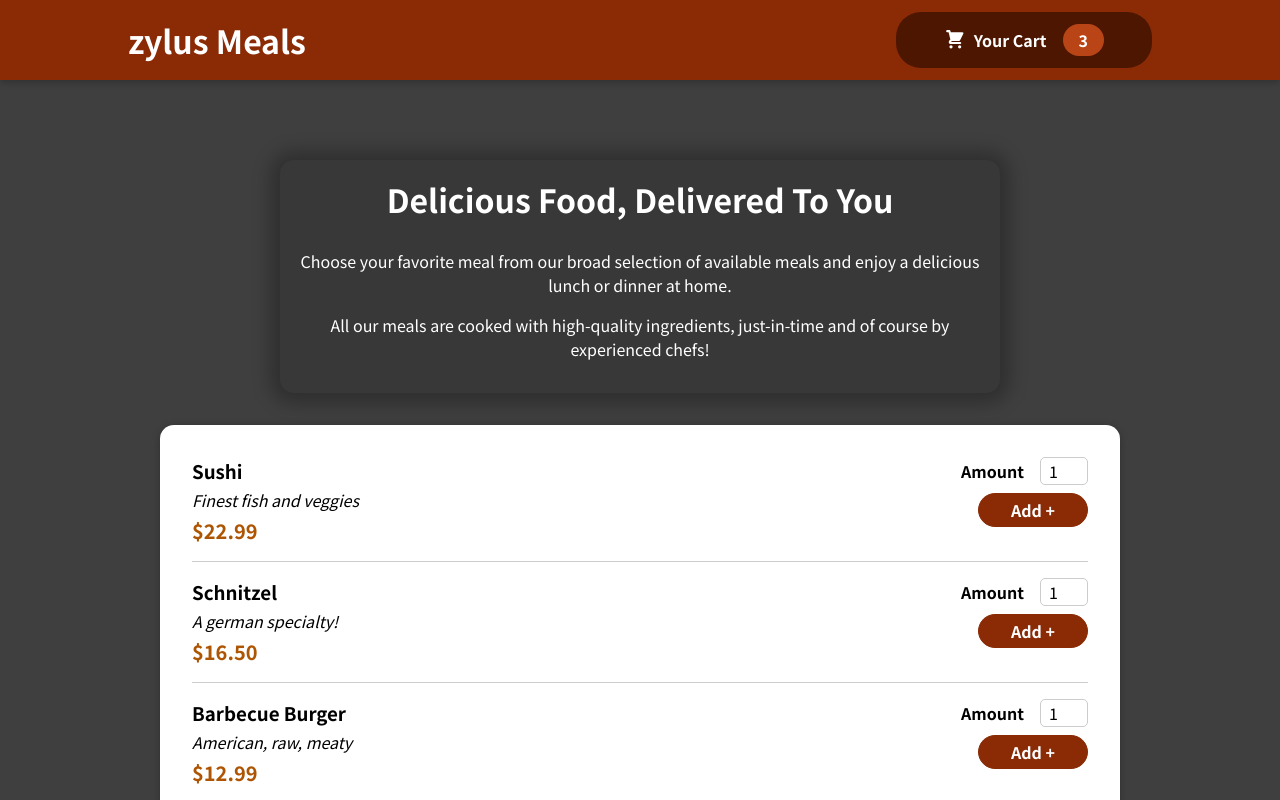
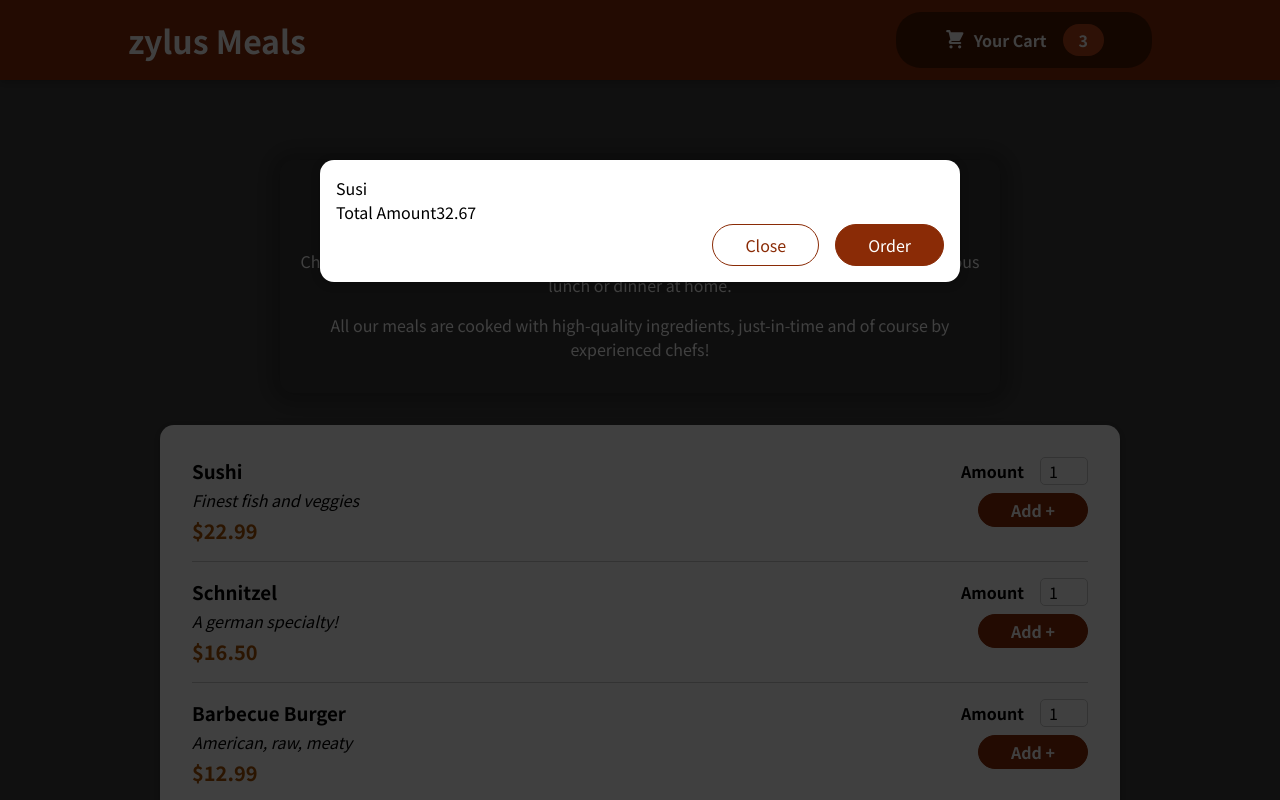
Before and after one commit to ashumsd7/React-Projects, a React (Create React App) app in the folder Food Order App/: page / in a window 1280 px wide. Shown: the top 800 px of the page. Built offline with nearby package versions, Linux system fonts and the light colour scheme.

Commit message:
Modal portal added

```diff
--- a/Food Order App/public/index.html
+++ b/Food Order App/public/index.html
@@ -28,6 +28,7 @@
   </head>
   <body>
     <noscript>You need to enable JavaScript to run this app.</noscript>
+    <div id='overlays'> </div>
     <div id="root"></div>
     <!--
       This HTML file is a template.
--- a/Food Order App/src/App.js
+++ b/Food Order App/src/App.js
@@ -2,10 +2,12 @@
 import {  Fragment} from "react";
 import Header from "./components/Layout/Header";
 import Meals from "./components/Meals/Meals";
+import Cart from  './components/Cart/Cart'
 
 function App() {
   return (
     <Fragment>
+      <Cart/>
       <Header/>
       <main>
         <Meals/>
--- a/Food Order App/src/components/Cart/Cart.js
+++ b/Food Order App/src/components/Cart/Cart.js
@@ -1,32 +1,27 @@
+import classes from "./Cart.module.css";
+import Modal from "../UI/Modal";
+const Cart = (props) => {
+  const cartItems = (
+    <ul className={classes["cart-items"]}>
+      {[{ id: "c1", name: "Susi", amount: 2, price: 11.22 }].map((item) => {
+       return <li key={item.id}>{item.name}</li>;
+      })}
+    </ul>
+  );
 
-import classes from './Cart.module.css'
-const Cart = props =>{
-
-
-    const cartItems= <ul className={classes['cart-items']}>{[
-        {id:'c1', name: 'Susi', amount:2, price:11.22}
-    ].map(item=>{<li>{item.name}</li>})}</ul>
-
-
-
-    return <div>
+  return (
+    <Modal>
       {cartItems}
       <div>
         <span>Total Amount</span>
         <span>32.67</span>
       </div>
       <div className={classes.actions}>
+        <button className={classes["button--alt"]}>Close</button>
+        <button className={classes["button"]}>Order</button>
+      </div>
+    </Modal>
+  );
+};
 
-            <button className={classes['button--alt']}>Close</button>
-            <button className={classes['button']}>Order</button>
-
-        </div>
-
-    </div>
-
-
-
-}
-
-
-export default Cart
+export default Cart;
--- /dev/null
+++ b/Food Order App/src/components/UI/Modal.js
@@ -0,0 +1,32 @@
+import { Fragment } from "react";
+import ReactDOM from 'react-dom'
+import classes from "./Modal.module.css";
+
+const Backdrop = (props) => {
+  return <div className={classes.backdrop}></div>;
+};
+
+const ModalOverlays = (props) => {
+  return (
+    <div className={classes.modal}>
+      <div className={classes.content}>{props.children}</div>
+    </div>
+  );
+};
+
+const Modal = (props) => {
+
+    const portalElement= document.getElementById('overlays')
+    console.log(portalElement)
+  return (
+    <Fragment>
+      {/* <Backdrop></Backdrop>
+      <ModalOverlays>{props.children}</ModalOverlays> */}
+      {ReactDOM.createPortal(<Backdrop/>,portalElement)}
+      {ReactDOM.createPortal(  <ModalOverlays>{props.children}</ModalOverlays>,portalElement)}
+
+    </Fragment>
+  );
+};
+
+export default Modal;
--- /dev/null
+++ b/Food Order App/src/components/UI/Modal.module.css
@@ -0,0 +1,40 @@
+.backdrop {
+    position: fixed;
+    top: 0;
+    left: 0;
+    width: 100%;
+    height: 100vh;
+    z-index: 20;
+    background-color: rgba(0, 0, 0, 0.75);
+  }
+
+  .modal {
+    position: fixed;
+    top: 20vh;
+    left: 5%;
+    width: 90%;
+    background-color: white;
+    padding: 1rem;
+    border-radius: 14px;
+    box-shadow: 0 2px 8px rgba(0, 0, 0, 0.25);
+    z-index: 30;
+    animation: slide-down 300ms ease-out forwards;
+  }
+
+  @media (min-width: 768px) {
+    .modal {
+      width: 40rem;
+      left: calc(50% - 20rem);
+    }
+  }
+
+  @keyframes slide-down {
+    from {
+      opacity: 0;
+      transform: translateY(-3rem);
+    }
+    to {
+      opacity: 1;
+      transform: translateY(0);
+    }
+  }
```
Also changed, not shown: 1 other file (tests, documents, lock files or other folders). Lines whose indentation alone changed are shown as unchanged.
